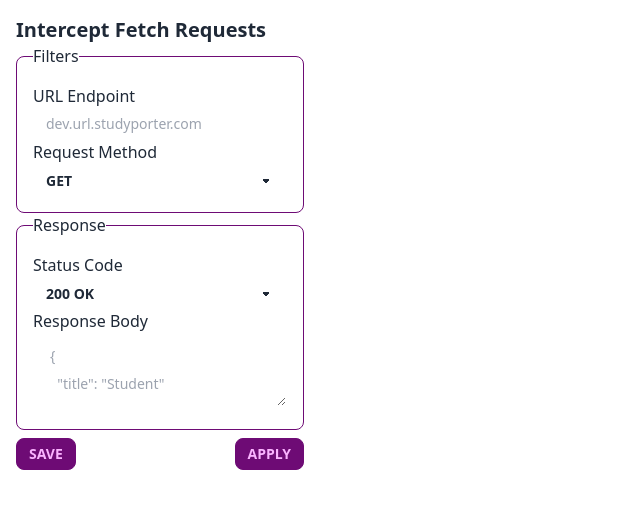
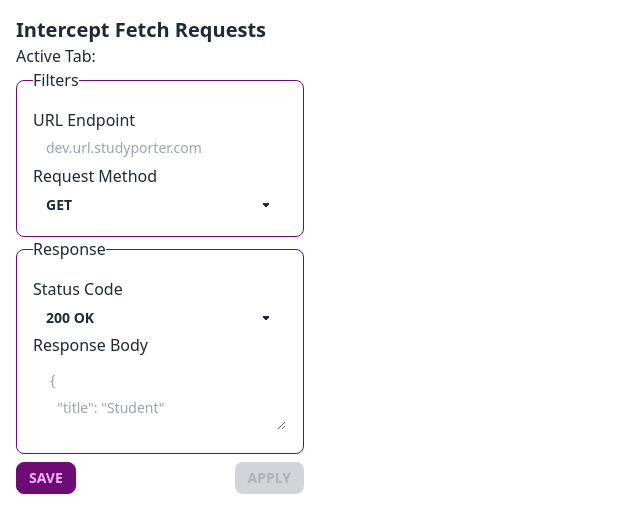
Before and after one commit to morshedgit/chrome-ex-interceptor, a React (Vite) app: page / in a window 1280 px wide. Shown: the top 532 px of the page, without its empty margins (0-640 px from the left). Built offline with nearby package versions, Linux system fonts and the light colour scheme.

Commit message:
feat: adds active tab in the pop up view

```diff
--- a/src/App.tsx
+++ b/src/App.tsx
@@ -1,7 +1,8 @@
+import { useState } from "react";
 import { useConfig } from "./store/useConfig";
 
-function getTabId() {
-  return chrome.tabs.query({ active: true }).then((tabs) => tabs[0].id);
+function getTab() {
+  return chrome.tabs.query({ active: true }).then((tabs) => tabs[0]);
 }
 
 function interceptor(
@@ -16,7 +17,6 @@ function interceptor(
       "Content-Type": "application/json",
     },
   };
-  const interceptorResponse = new Response(responseBody, options);
 
   document.title = `Intercepted: ${document.title}`;
   document.body.style.borderTop = "5px solid red";
@@ -35,9 +35,7 @@ function interceptor(
 
     console.log("Return Error Response");
 
-    console.log(interceptorResponse);
-
-    return interceptorResponse;
+    return new Response(responseBody, options);
   };
 }
 
@@ -75,6 +73,7 @@ const options: Option[] = [
 ];
 
 function App() {
+  const [activeTab, setActiveTab] = useState<chrome.tabs.Tab | undefined>();
   const { config } = useConfig((state) => ({ config: state.config }));
   const { updateConfig } = useConfig((state) => ({
     updateConfig: state.updateConfig,
@@ -87,7 +86,11 @@ function App() {
   const handleStart = async () => {
     console.log("Getting The active tabId");
     const { url, method, statusCode, responseBody } = config;
-    const tabId = await getTabId();
+    const tab = await getTab();
+
+    setActiveTab(tab);
+    const tabId = tab.id;
+
     if (!tabId) return;
 
     chrome.scripting
@@ -127,9 +130,16 @@ function App() {
     updateConfig({ url, method, statusCode, responseBody });
   };
 
+  /**
+   * Enables the apply rules buttons
+   */
+  const isValid =
+    config.url && config.method && config.statusCode && config.responseBody;
+
   return (
     <main className="p-4 w-80">
       <h1 className="text-xl font-bold">Intercept Fetch Requests</h1>
+      <h2>Active Tab: {activeTab?.title}</h2>
       <form onSubmit={handleSubmit}>
         <fieldset className="border border-solid border-primary p-4 rounded-lg">
           <legend>Filters</legend>
@@ -205,6 +215,7 @@ function App() {
             className="btn btn-sm btn-primary"
             type="button"
             onClick={handleStart}
+            disabled={!isValid}
           >
             Apply
           </button>
```
